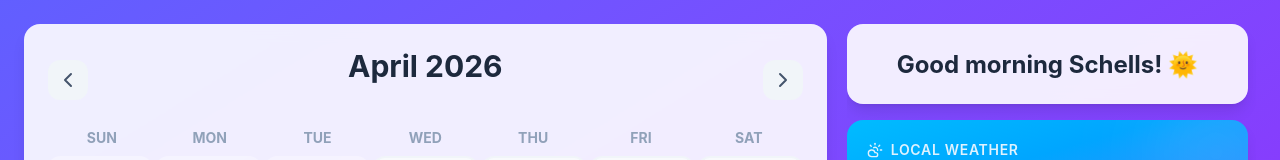
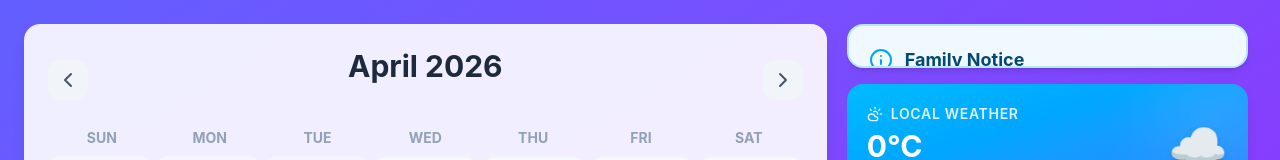
Before and after one commit to matthewschell/calendar, a React (Vite) app: page / in a window 1280 px wide. Shown: the top 160 px of the page. Built offline with nearby package versions, Linux system fonts and the light colour scheme; no server answers; the database is empty.

Commit message:
fix: restore missing react-quill-new implementation for MessageCentre and EventModal

```diff
--- a/package.json
+++ b/package.json
@@ -1,7 +1,7 @@
 {
   "name": "calendar",
   "private": true,
-  "version": "1.37.2",
+  "version": "1.37.3",
   "type": "module",
   "scripts": {
     "dev": "vite",
--- a/src/components/dashboard/MessageCentre.jsx
+++ b/src/components/dashboard/MessageCentre.jsx
@@ -1,13 +1,36 @@
+import { Pin, AlertTriangle, Info, Star } from 'lucide-react';
+import { useMessageCentre } from '../../hooks/useMessageCentre';
+
 export default function MessageCentre() {
-  const greeting = "Good morning Schells! 🌞";
+  const { messageData, loading } = useMessageCentre();
 
-  if (!greeting) return null;
+  if (loading) {
+    return <div className="bg-white/90 backdrop-blur-sm rounded-2xl p-5 shadow-lg h-32 animate-pulse"></div>;
+  }
+
+  if (!messageData || !messageData.isActive) return null;
+
+  const themes = {
+    info: { bg: 'bg-sky-50', border: 'border-sky-200', text: 'text-sky-900', icon: <Info className="w-6 h-6 text-sky-500" /> },
+    important: { bg: 'bg-rose-50', border: 'border-rose-200', text: 'text-rose-900', icon: <Pin className="w-6 h-6 text-rose-500 fill-rose-500" /> },
+    warning: { bg: 'bg-amber-50', border: 'border-amber-200', text: 'text-amber-900', icon: <AlertTriangle className="w-6 h-6 text-amber-500" /> },
+    success: { bg: 'bg-emerald-50', border: 'border-emerald-200', text: 'text-emerald-900', icon: <Star className="w-6 h-6 text-emerald-500 fill-emerald-500" /> }
+  };
+
+  const activeTheme = themes[messageData.type] || themes.info;
 
   return (
-    <div className="bg-white/90 backdrop-blur-sm rounded-2xl p-5 shadow-lg flex items-center justify-center text-center min-h-20">
-      <h2 className="text-2xl font-bold text-slate-800 leading-snug">
-        {greeting}
-      </h2>
+    <div className={`${activeTheme.bg} border-2 ${activeTheme.border} rounded-2xl p-5 shadow-md relative overflow-hidden transition-colors`}>
+      <div className="flex items-center gap-3 mb-2">
+        {activeTheme.icon}
+        <h3 className={`font-bold ${activeTheme.text} text-lg`}>{messageData.title}</h3>
+      </div>
+
+      {/* Renders WYSIWYG HTML directly while enforcing tailwind styling for lists/links */}
+      <div
+        className={`${activeTheme.text} text-sm leading-relaxed [&>ul]:list-disc [&>ul]:ml-5 [&>ol]:list-decimal [&>ol]:ml-5 [&>p]:mb-2`}
+        dangerouslySetInnerHTML={{ __html: messageData.content }}
+      />
     </div>
   );
 }
```
Also changed, not shown: src/components/calendar/EventModal.jsx (line endings or trailing spaces).
